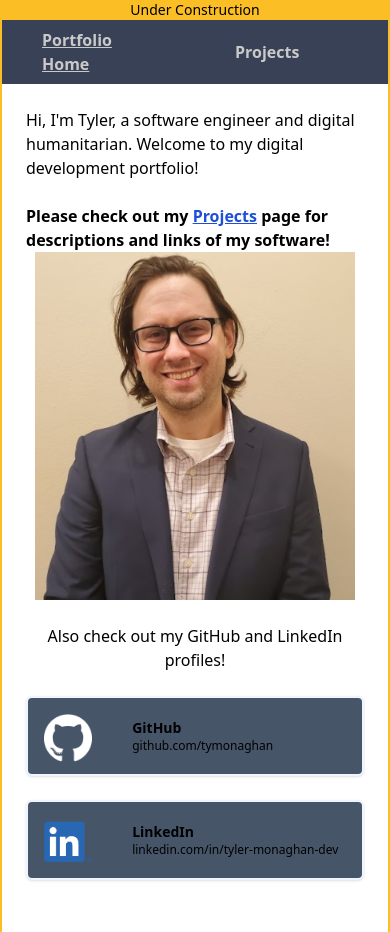
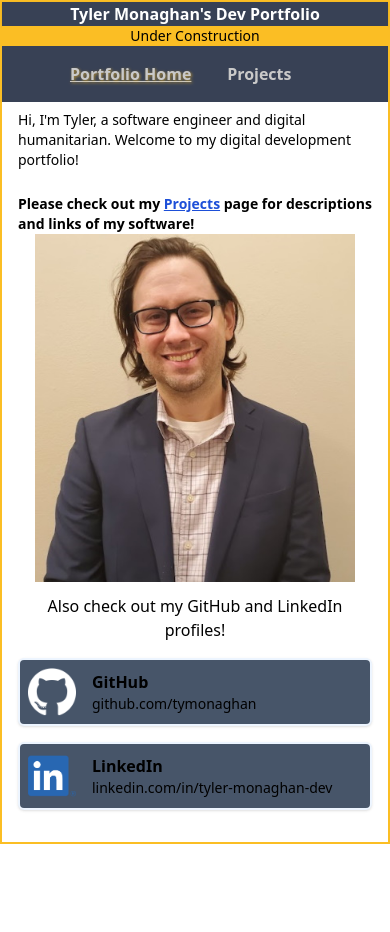
Before and after one commit to tymonaghan/dev-portfolio, a React app: page / in a window 390 px wide. After the commit the page ends 844 px from the top, so only its background shows below. Built offline with nearby package versions, Linux system fonts and the light colour scheme.

Commit message:
add title bar, more spacing and sizing fixes

```diff
--- a/app/components/Home.js
+++ b/app/components/Home.js
@@ -4,15 +4,14 @@ import { Link } from "react-router-dom";
 
 const Home = () => {
   return (
-    <div className="w-full p-6 text-center text-text-primary-light dark:text-text-primary-dark">
+    <div className="w-full px-4 py-2 sm:p-6 text-center text-text-primary-light dark:text-text-primary-dark">
       <div className="flex-col ">
-        <div>
-          <p className="text-md sm:text-lg text-left ">
+        <p className="text-sm sm:text-base text-left ">
           Hi, I'm Tyler, a software engineer and digital humanitarian. Welcome
           to my digital development portfolio!{" "}
         </p>
         <br />
-          <p className="text-md sm:text-lg text-left font-bold">
+        <p className="text-sm sm:text-base text-left font-bold">
           Please check out my{" "}
           <Link
             to="/projects"
@@ -22,7 +21,6 @@ const Home = () => {
           </Link>{" "}
           page for descriptions and links of my software!
         </p>
-        </div>
         <div className="mx-auto">
           <img
             className="max-w-xs mx-auto w-full object-cover"
@@ -30,10 +28,11 @@ const Home = () => {
           />
         </div>
       </div>
-      <br />
+      <div className="mt-3">
         Also check out my GitHub and LinkedIn profiles!
         <IDCard title={"GitHub"} url={"github.com/tymonaghan"} />
         <IDCard title={"LinkedIn"} url={"linkedin.com/in/tyler-monaghan-dev"} />
+      </div>
     </div>
   );
 };
--- a/app/components/IDCard.js
+++ b/app/components/IDCard.js
@@ -5,17 +5,15 @@ const IDCard = (props) => {
   const { title, url } = props;
   return (
     <a target="_blank" href={`https://www.${url}`}>
-      <div className="flex max-w-lg  max-h-20 m-6 p-4 mx-auto bg-card-background hover:bg-card-highlight border-border-dark border-2  shadow rounded-md space-x-4">
-        <div className="w-1/4 pr-4">
+      <div className="flex max-w-lg  max-h-20 m-4 py-2 mx-auto bg-card-background hover:bg-card-highlight border-border-dark border-2  shadow rounded-md space-x-4">
+        <div className="w-1/6 pl-2 my-auto">
           <img className="aspect-square max-h-12" src={`/${title}.png`} />
         </div>
-        <div className="my-auto w-3/4 text-left">
-          <p className="text-white text-sm sm:text-md md:text-xl space-y-2 font-bold">
+        <div className="m-auto w-5/6 text-left">
+          <p className="text-white text-md md:text-xl space-y-2 font-bold">
             {title}
           </p>
-          <p className="text-white text-xs sm:text-sm md:text-lg space-y-2">
-            {url}
-          </p>
+          <p className="text-white text-sm md:text-lg space-y-2">{url}</p>
         </div>
       </div>
     </a>
--- a/app/components/Layout.js
+++ b/app/components/Layout.js
@@ -5,7 +5,7 @@ import { Outlet } from "react-router-dom";
 const Layout = () => {
   return (
     <div className="bg-gutter-light dark:bg-gutter-dark h-max min-h-screen m-0">
-      <div className="bg-background-light dark:bg-background-dark h-max min-h-screen w-full sm:w-3/4 sm:mx-auto shadow-xl border-x-2 border-x-accent pb-1">
+      <div className="bg-background-light dark:bg-background-dark h-max min-h-screen w-full sm:w-3/4 sm:mx-auto shadow-xl border-2 border-accent pb-1">
         <NavBar />
         <Outlet />
       </div>
--- a/app/components/NavBar.js
+++ b/app/components/NavBar.js
@@ -3,14 +3,19 @@ import { NavLink } from "react-router-dom";
 
 const NavBar = () => {
   let activeStyle = {
+    // this style applies to the currently selected NavLink item
     textDecoration: "underline",
-    shadow: "accent",
+    "text-shadow": "1px 1px 3px #fbbe2499",
+    color: "accent",
   };
   return (
     <div>
+      <div className="bg-background-dark text-base font-semibold text-center shadow text-text-primary-dark">
+        Tyler Monaghan's Dev Portfolio
+      </div>
       <div className="bg-accent text-sm text-center">Under Construction</div>
-      <div className="flex h-16 bg-background-dark dark:bg-gutter-dark  text-text-secondary-dark dark:text-text-primary-light  font-bold">
-        <div className="my-auto mx-10 flex-initial w-32 ">
+      <div className="flex h-14 bg-background-dark dark:bg-gutter-dark  text-text-secondary-dark dark:text-text-primary-light font-bold justify-center">
+        <div className="my-auto  w-2/6 text-center">
           <NavLink
             to="/"
             style={({ isActive }) => (isActive ? activeStyle : undefined)}
@@ -18,7 +23,7 @@ const NavBar = () => {
             Portfolio Home
           </NavLink>
         </div>
-        <div className="my-auto mx-10 flex-initial w-32">
+        <div className="my-auto  w-2/6 text-center">
           <NavLink
             to="/projects"
             style={({ isActive }) => (isActive ? activeStyle : undefined)}
--- a/app/components/ProjectListCard.js
+++ b/app/components/ProjectListCard.js
@@ -4,9 +4,9 @@ const ProjectListCard = (props) => {
   const { project } = props;
 
   return (
-    <div className="flex max-w-xl my-6 p-4 mx-auto bg-card-background hover:bg-card-highlight border-border-dark border-2  shadow rounded-md  text-text-primary-dark">
-      <div className="w-1/4 mr-5">
-        <div className="font-bold text-center">{project.name}</div>
+    <div className="flex max-w-xl my-2 sm:my-6 p-4  mx-auto bg-card-background hover:bg-card-highlight border-border-dark border-2  shadow rounded-md  text-text-primary-dark">
+      <div className="w-1/4 mr-5 my-auto">
+        <div className="font-bold text-center text-base">{project.name}</div>
         <img
           src={project.imageUrl}
           alt={project.alt}
@@ -14,12 +14,12 @@ const ProjectListCard = (props) => {
         />
       </div>
       <div className="flex-col w-3/4">
-        <div className="my-2">{project.description}</div>
-        <div className="my-6 flex-row text-center">
+        <div className="my-2 text-sm sm:text-base">{project.description}</div>
+        <div className="sm:my-6 flex-row text-center">
           <a href={project.repo} target="_blank">
             <button
               type="button"
-              className="bg-card-button text-text-primary-dark font-medium rounded shadow-xl p-1 mx-3 my-1"
+              className="bg-card-button text-text-primary-dark text-sm sm:text-base font-medium rounded-sm shadow-xl p-1 px-2 mx-3 my-1 "
             >
               <div className="flex">
                 <img
@@ -35,7 +35,7 @@ const ProjectListCard = (props) => {
           <a href={project.site} target="_blank">
             <button
               type="button"
-              className="bg-card-button text-text-primary-dark font-medium rounded shadow-xl p-1 mx-3 my-1"
+              className="bg-card-button text-text-primary-dark text-sm sm:text-base font-medium rounded shadow-xl p-1 px-2 mx-3 my-1 "
             >
               <div className="flex">
                 <img
```
Also changed, not shown: public/output.css. Lines whose indentation alone changed are shown as unchanged.
